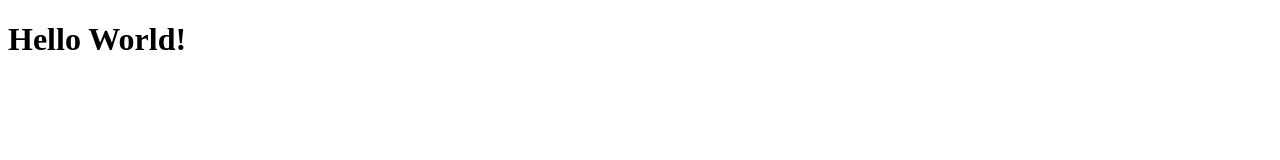
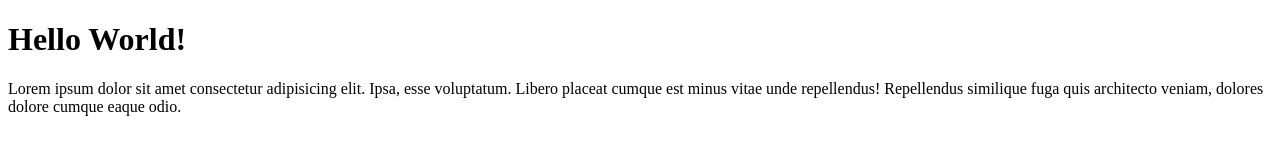
Before and after one commit to adnanfauji/adnanfauji-git-test, a plain HTML site: page index.html in a window 1280 px wide. Drawn offline with Linux system fonts and the light colour scheme.

Commit message:
Menambahkan paragraph

```diff
--- a/index.html
+++ b/index.html
@@ -7,5 +7,6 @@
 </head>
 <body>
     <h1>Hello World!</h1>
+    <p>Lorem ipsum dolor sit amet consectetur adipisicing elit. Ipsa, esse voluptatum. Libero placeat cumque est minus vitae unde repellendus! Repellendus similique fuga quis architecto veniam, dolores dolore cumque eaque odio.</p>
 </body>
 </html>
```
